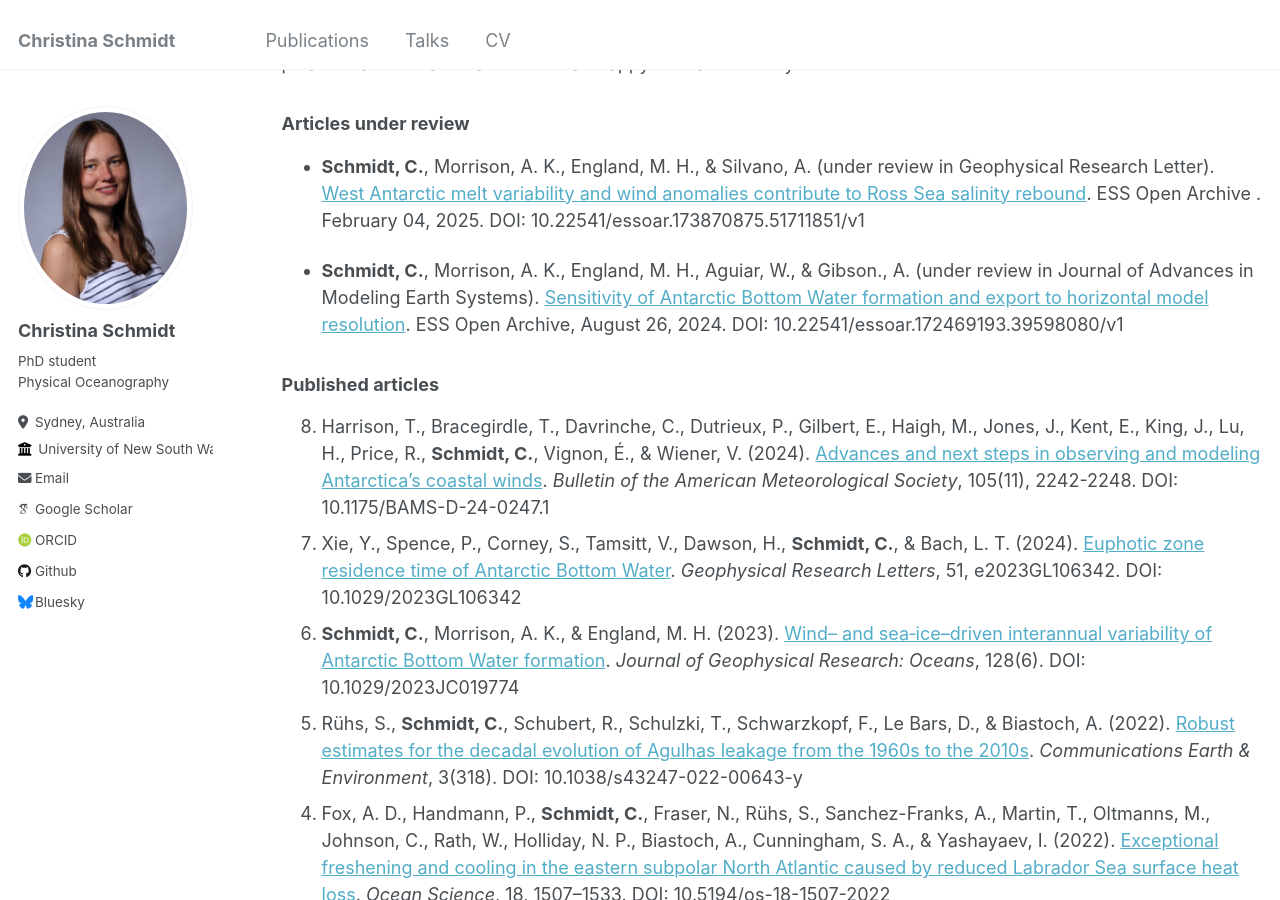
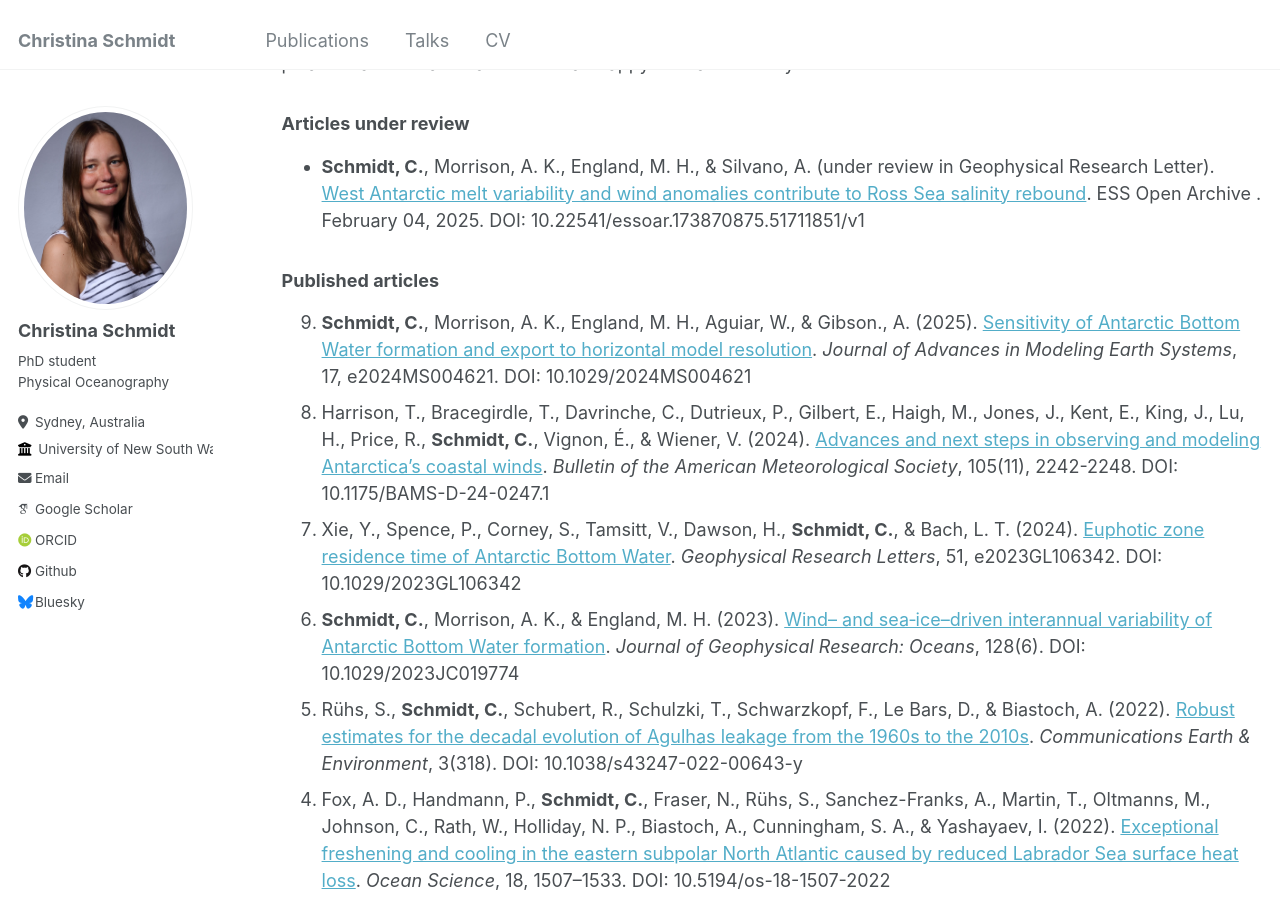
Before and after one commit to schmidt-christina/schmidt-christina.github.io, a Jekyll site: the page built from _pages/publications.md, in a window 1280 px wide and 900 px high, scrolled down 465 px. Built offline with Jekyll 4.4.1, drawn with Linux system fonts in a browser that asks for light colours; some web fonts are replaced.

Commit message:
Added published JAMES paper

```diff
--- a/_pages/publications.md
+++ b/_pages/publications.md
@@ -22,12 +22,11 @@ Please find my publication list below or visit my profiles on [ORCID](https://or
 * **Schmidt, C.**, Morrison, A. K., England, M. H., & Silvano, A. (under review in Geophysical Research Letter). [West Antarctic melt variability and wind anomalies contribute to Ross Sea salinity rebound](https://doi.org/10.22541/essoar.173870875.51711851/v1). ESS Open Archive . February 04, 2025. DOI: 10.22541/essoar.173870875.51711851/v1
 
 
-* **Schmidt, C.**, Morrison, A. K., England, M. H., Aguiar, W., & Gibson., A. (under review in Journal of Advances in Modeling Earth Systems). [Sensitivity of Antarctic Bottom Water formation and export to horizontal model resolution](https://doi.org/10.22541/essoar.172469193.39598080/v1). ESS Open Archive, August 26, 2024. DOI: 10.22541/essoar.172469193.39598080/v1
-
-
 ### Published articles
 
 <ol reversed>
+  <li><b>Schmidt, C.</b>, Morrison, A. K., England, M. H., Aguiar, W., & Gibson., A. (2025). <a href="https://doi.org/10.1029/2024MS004621"> Sensitivity of Antarctic Bottom Water formation and export to horizontal model resolution</a>. <i> Journal of Advances in Modeling Earth Systems</i>, 17, e2024MS004621. DOI: 10.1029/2024MS004621 </li>
+
   <li>Harrison, T., Bracegirdle, T., Davrinche, C., Dutrieux, P., Gilbert, E., Haigh, M., Jones, J., Kent, E., King, J., Lu, H., Price, R., <b>Schmidt, C.</b>, Vignon, É., & Wiener, V. (2024). <a href="https://doi.org/10.1175/BAMS-D-24-0247.1"> Advances and next steps in observing and modeling Antarctica’s coastal winds</a>. <i> Bulletin of the American Meteorological Society</i>, 105(11), 2242-2248. DOI: 10.1175/BAMS-D-24-0247.1 </li>
 
 
```
